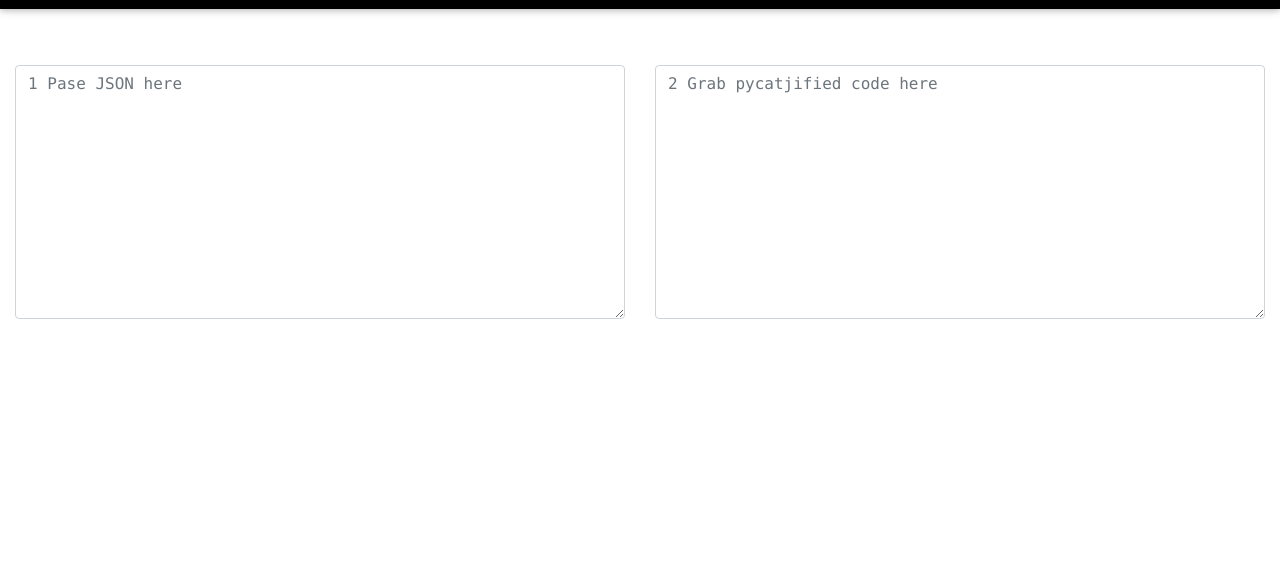
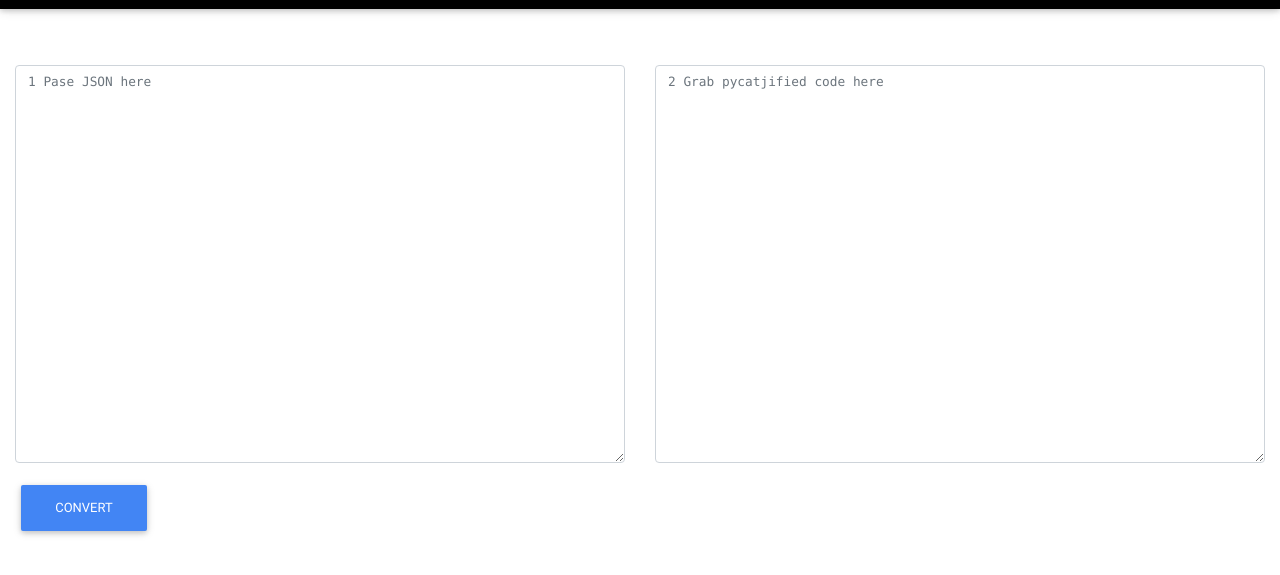
Before and after one commit to hellt/pycatj-web, a plain HTML site: page pycatj-web/index.html in a window 1280 px wide. Shown: the part 55-630 px from the top of the page. Drawn offline with Linux system fonts and the light colour scheme.

Commit message:
added a button and decreased the font size in textareas

```diff
--- a/pycatj-web/index.html
+++ b/pycatj-web/index.html
@@ -52,16 +52,21 @@
                 <div class="col">
                     <div class="form-group pink-border-focus">
                         <label for="exampleFormControlTextarea5"></label>
-                        <textarea class="form-control text-monospace" id="in_form" rows="10"
-                            placeholder="1 Pase JSON here"></textarea>
+                        <textarea class="form-control text-monospace" id="in_form" rows="20"
+                            placeholder="1 Pase JSON here" style="font-size: 0.8rem"></textarea>
                     </div>
                 </div>
                 <div class="col">
                     <div class="form-group pink-border-focus">
                         <label for="exampleFormControlTextarea5"></label>
-                        <textarea class="form-control text-monospace" id="out_form" rows="10"
-                            placeholder="2 Grab pycatjified code here"></textarea>
+                        <textarea class="form-control text-monospace" id="out_form" rows="20"
+                            placeholder="2 Grab pycatjified code here" style="font-size: 0.8rem"></textarea>
                     </div>
+                </div>
+            </div>
+            <div class="row">
+                <div class="col">
+                    <button type="button" class="btn btn-primary">Convert</button>
                 </div>
             </div>
         </div>
```
